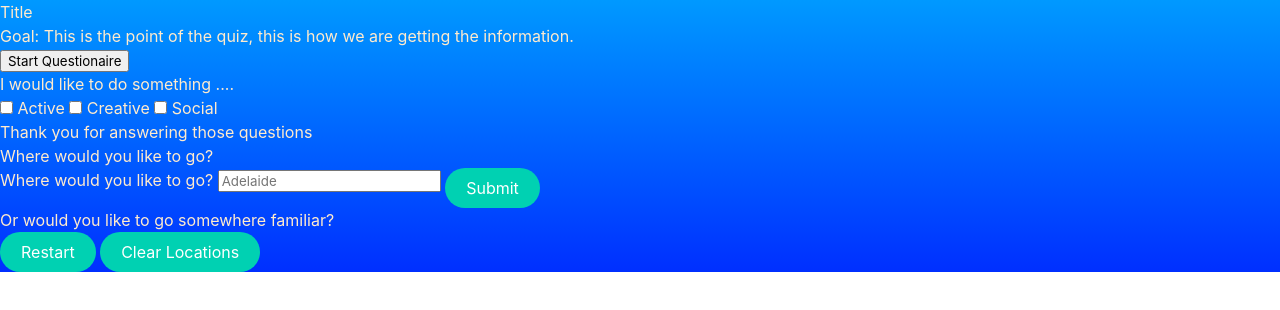
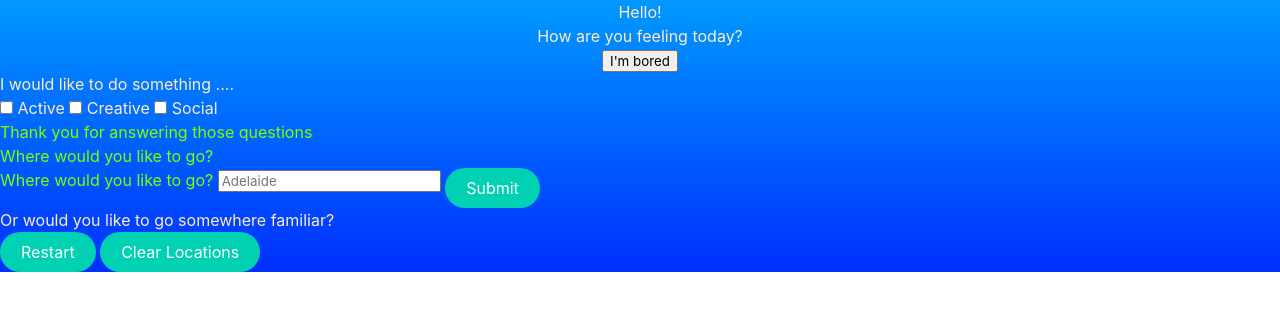
Before and after one commit to rajnidua/project-one, a plain HTML site: page index.html in a window 1280 px wide. Drawn offline with nearby package versions, Linux system fonts and the light colour scheme.

Commit message:
added table, chartreuse and classes for easer styling

```diff
--- a/Assets/CSS/style.css
+++ b/Assets/CSS/style.css
@@ -2,3 +2,12 @@ body {
     background-image: linear-gradient( rgb(0, 153, 255) , rgb(0, 47, 255));
     color: blanchedalmond;
 }
+
+header{
+    text-align: center;
+
+}
+
+.locationInput{
+    color: chartreuse;
+}
--- a/Assets/JS/script.js
+++ b/Assets/JS/script.js
@@ -76,8 +76,11 @@ function getApi(paramLoc) {
               liAddress.appendChild(addressListContainer);
               listContainer.appendChild(liAddress);
             }
-          renderResultsName.appendChild(listContainer);
-        }
+         // renderResultsName.appendChild(listContainer);
+         contentTable.appendChild(listContainer);
+
+        } renderResultsName.appendChild(contentTable);
+
       });
   }
 
--- a/index.html
+++ b/index.html
@@ -12,17 +12,17 @@
     <title>Project One</title>
   </head>
   <body>
-    <header>
+    <header class="hello">
       <h2>
-        Title
+        Hello!
       </h2>
       <p>
-        Goal: This is the point of the quiz, this is how we are getting the information.
+        How are you feeling today?
       </p>
-      <button id="startQuiz">Start Questionaire</button>
+      <button class="imBored" id="startQuiz">I'm bored</button>
     </header>
     </div>
-    <div id=holdQuestions>
+    <div class="feelsLike" id=holdQuestions>
       <h3 id='questionTitle'>
       </h3>
       <ol id="exampleList">
@@ -55,7 +55,7 @@
             Social
           </label>
       </div> ----------->
-    <div id="whereToGo">
+    <div class="locationInput" id="whereToGo">
       <h3>Thank you for answering those questions</h3>
       <p>Where would you like to go?</p>
       <form method="POST" id="locationPoint">
@@ -64,7 +64,7 @@
         <button class="button is-primary is-rounded" id="submitLocation">Submit</button>
       </form>
     </div>
-    <div id="result-container-name"></div>
+    <div class="possibleChoices" id="result-container-name"></div>
     <div id="prevSearch">
       <section>
         <h2>
```
